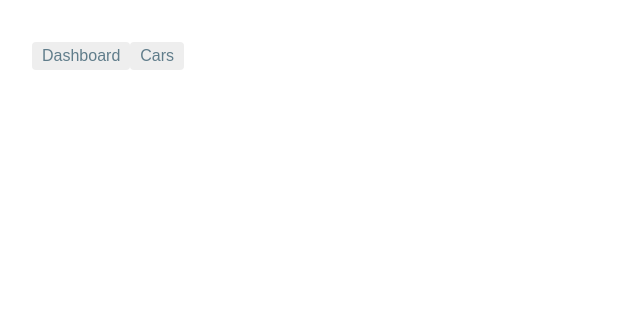
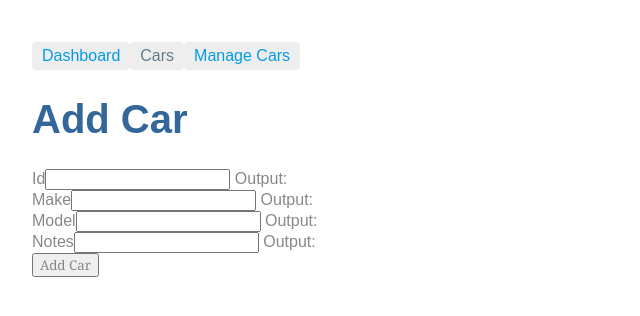
Before and after one commit to davidbirt/angular4, an Angular app: page /manage in a window 1280 px wide. Before the commit this address led to /. Shown: the top 316 px of the page, without its empty margins (0-640 px from the left). Built offline with nearby package versions, Linux system fonts and the light colour scheme.

Commit message:
new feature to add cars to list

```diff
--- a/src/app/app-routing.module.ts
+++ b/src/app/app-routing.module.ts
@@ -1,6 +1,5 @@
 import { BrowserModule } from '@angular/platform-browser';
 import { NgModule } from '@angular/core';
-import { FormsModule } from '@angular/forms';
 import { RouterModule } from '@angular/router';
 
 import { CarsComponent } from './cars.component';
@@ -8,6 +7,7 @@ import { CarDetailComponent } from './car-detail/car-detail.component';
 import { AppComponent } from './app/app.component';
 import { CarService } from './car.service';
 import { DashboardComponent } from './dashboard/dashboard.component';
+import { ManageComponent } from './manage/manage.component';
 
 const applicationRoutes = [
   {
@@ -26,6 +26,10 @@ const applicationRoutes = [
   {
     path: 'detail/:id',
     component: CarDetailComponent
+  },
+  {
+      path: 'manage',
+      component: ManageComponent
   }
 ]
 
--- a/src/app/app/app.component.html
+++ b/src/app/app/app.component.html
@@ -1,5 +1,6 @@
 <nav>
     <a routerLink="/" routerLinkActive="active" >Dashboard</a>
     <a routerLink="/cars" routerLinkActive="active">Cars</a>
+    <a routerLink="/manage" routerLinkActive="active">Manage Cars</a>
 </nav>
 <router-outlet></router-outlet>
--- a/src/app/car-detail/car-detail.component.ts
+++ b/src/app/car-detail/car-detail.component.ts
@@ -1,7 +1,7 @@
 import { Component, Input, OnInit } from '@angular/core';
 import { ActivatedRoute, ParamMap } from '@angular/router';
 import { Location } from '@angular/common';
-import { Car } from '../Car';
+import { Car } from '../car';
 import { CarService } from '../car.service';
 
 import 'rxjs/add/operator/switchMap';
--- /dev/null
+++ b/src/app/manage/manage.component.html
@@ -0,0 +1,32 @@
+<div class="container">
+  <h1>
+    Add Car
+  </h1>
+  <form #appManage="ngForm">
+    <div class="form-group">
+      <label for="id">Id</label>
+      <input type="number" class="form-control" id="id" required
+      [(ngModel)]="newCar.id" name="id">
+      Output: {{newCar.id}}
+    </div>
+    <div class="form-group">
+        <label for="make">Make</label>
+        <input type="text" class="form-control" id="make" required
+        [(ngModel)]="newCar.make" name="make">
+        Output: {{newCar.make}}
+    </div>
+    <div class="form-group">
+        <label for="model">Model</label>
+        <input type="text" class="form-control" id="model" required
+        [(ngModel)]="newCar.model" name="model">
+        Output: {{newCar.model}}
+    </div>
+    <div class="form-group">
+        <label for="notes">Notes</label>
+        <input type="text" class="form-control" id="notes" required
+        [(ngModel)]="newCar.notes" name="notes">
+        Output: {{newCar.notes}}
+    </div>
+    <button type="submit" class="btn btn-success" (click)="onSubmit(newCar)">Add Car</button>
+  </form>
+</div>
--- /dev/null
+++ b/src/app/manage/manage.component.ts
@@ -0,0 +1,26 @@
+import { Component, OnInit } from '@angular/core';
+import { FormBuilder, FormGroup } from '@angular/forms';
+import { Car } from '../car';
+import { CARS } from '../car-data';
+
+@Component({
+  selector: 'app-manage',
+  templateUrl: './manage.component.html',
+  styleUrls: ['./manage.component.css']
+})
+export class ManageComponent implements OnInit {
+
+  newCar = new Car();
+
+  constructor() {
+   }
+  onSubmit(car: Car) {
+    console.log(this.newCar);
+    CARS.push(this.newCar);
+
+  }
+
+  ngOnInit() {
+  }
+
+}
```
Also changed, not shown: src/app/app.module.ts (+6 -2 lines), src/app/manage/manage.component.css (added), 1 other file (tests, documents, lock files or other folders).
